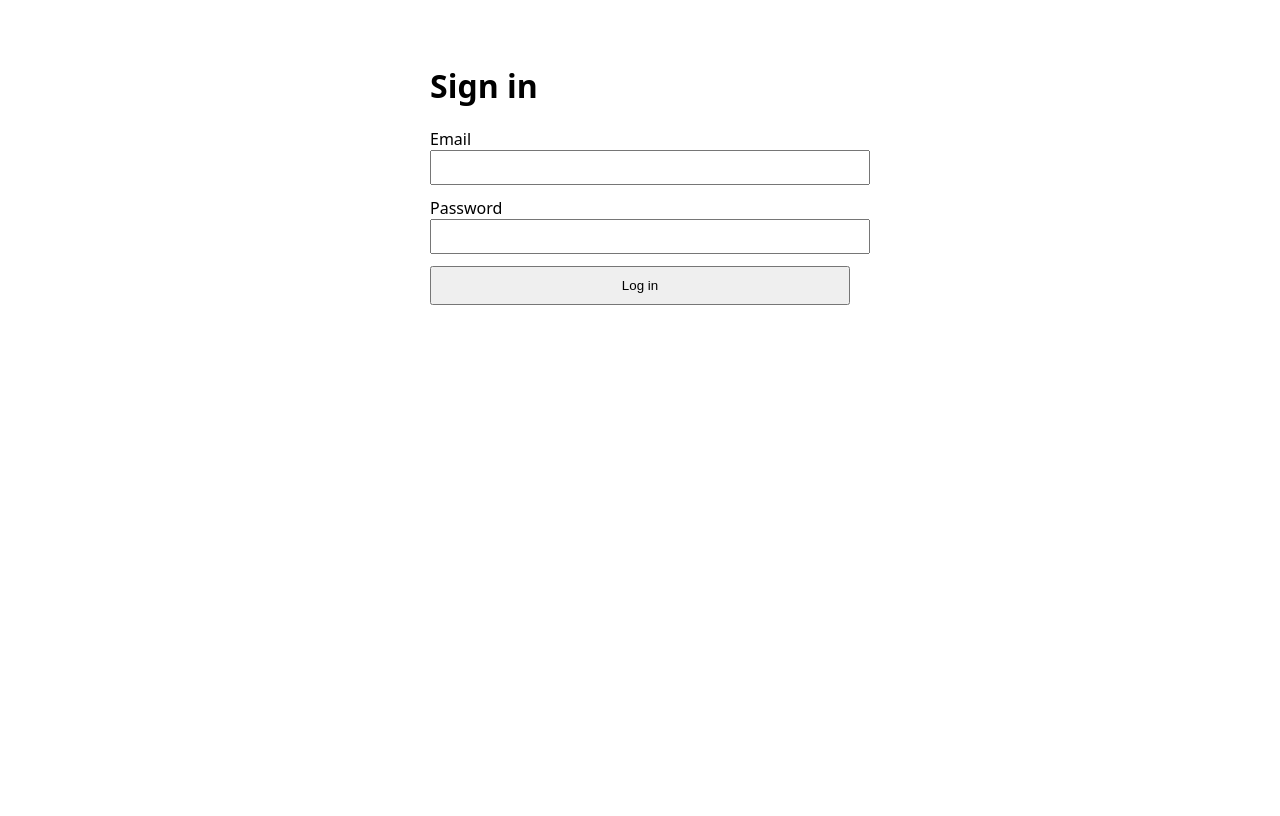
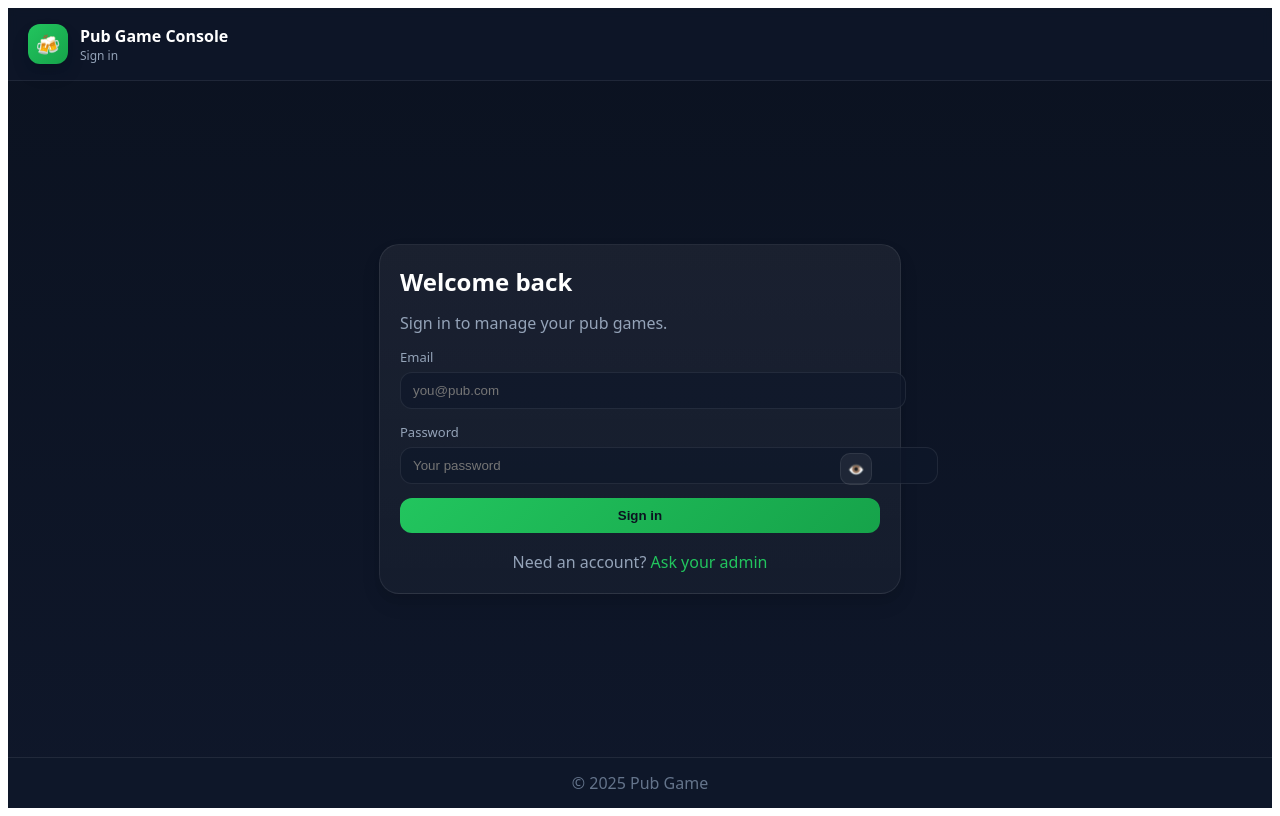
Before and after one commit to Lucasss1997/pub-game-frontend, a React (Create React App) app: page / in a window 1280 px wide. Built offline with nearby package versions, Linux system fonts and the light colour scheme.

Commit message:
Update Login.jsx

```diff
--- a/src/pages/Login.jsx
+++ b/src/pages/Login.jsx
@@ -1,44 +1,199 @@
 import { useState } from 'react';
+import { useNavigate, Link } from 'react-router-dom';
 import { api } from '../lib/api';
 import { setToken } from '../lib/auth';
-import { useNavigate } from 'react-router-dom';
+import TopNav from '../components/TopNav';
 
+// Drop this in as src/pages/Login.jsx
 export default function Login() {
   const nav = useNavigate();
   const [email, setEmail] = useState('');
   const [password, setPassword] = useState('');
+  const [showPwd, setShowPwd] = useState(false);
+  const [loading, setLoading] = useState(false);
   const [err, setErr] = useState('');
 
   const onSubmit = async (e) => {
     e.preventDefault();
     setErr('');
+    if (!email || !password) {
+      setErr('Please enter your email and password.');
+      return;
+    }
     try {
+      setLoading(true);
       const data = await api.post('/api/login', { email, password });
       if (!data?.token) throw new Error('No token returned');
       setToken(data.token);
       nav('/dashboard', { replace: true });
     } catch (e) {
       setErr(e.message || 'Login failed');
+    } finally {
+      setLoading(false);
     }
   };
 
+  const s = getStyles();
+
   return (
-    <div style={{ maxWidth: 420, margin: '4rem auto', fontFamily: 'system-ui, sans-serif' }}>
-      <h1>Sign in</h1>
-      <form onSubmit={onSubmit} style={{ display: 'grid', gap: 12, marginTop: 16 }}>
-        <label>
-          <div>Email</div>
-          <input value={email} onChange={e=>setEmail(e.target.value)} type="email" required
-                 style={{ width:'100%', padding:8 }} />
-        </label>
-        <label>
-          <div>Password</div>
-          <input value={password} onChange={e=>setPassword(e.target.value)} type="password" required
-                 style={{ width:'100%', padding:8 }} />
-        </label>
-        <button type="submit" style={{ padding:10 }}>Log in</button>
-        {err && <div style={{ color:'crimson' }}>{err}</div>}
-      </form>
+    <div style={s.shell}>
+      {/* Top navigation (shared) */}
+      <TopNav title="Sign in" hideLogout />
+
+      <main style={s.main}>
+        <form onSubmit={onSubmit} style={s.card}>
+          <h1 style={s.title}>Welcome back</h1>
+          <p style={s.subtext}>Sign in to manage your pub games.</p>
+
+          {err && <div style={s.alertError}>{err}</div>}
+
+          <label style={s.field}>
+            <span style={s.label}>Email</span>
+            <input
+              style={s.input}
+              type="email"
+              value={email}
+              onChange={(e) => setEmail(e.target.value)}
+              placeholder="you@pub.com"
+              autoComplete="email"
+              required
+            />
+          </label>
+
+          <label style={s.field}>
+            <span style={s.label}>Password</span>
+            <div style={{ position: 'relative' }}>
+              <input
+                style={{ ...s.input, paddingRight: 44 }}
+                type={showPwd ? 'text' : 'password'}
+                value={password}
+                onChange={(e) => setPassword(e.target.value)}
+                placeholder="Your password"
+                autoComplete="current-password"
+                required
+              />
+              <button
+                type="button"
+                onClick={() => setShowPwd((v) => !v)}
+                style={s.revealBtn}
+                aria-label={showPwd ? 'Hide password' : 'Show password'}
+              >
+                {showPwd ? '🙈' : '👁️'}
+              </button>
+            </div>
+          </label>
+
+          <button type="submit" style={s.submit} disabled={loading}>
+            {loading ? 'Signing in…' : 'Sign in'}
+          </button>
+
+          <div style={s.metaRow}>
+            <span style={s.muted}>Need an account?</span>{' '}
+            <Link to="#" style={s.link} onClick={(e) => e.preventDefault()}>
+              Ask your admin
+            </Link>
+          </div>
+        </form>
+      </main>
+
+      <footer style={s.footer}>
+        <span>© {new Date().getFullYear()} Pub Game</span>
+      </footer>
     </div>
   );
 }
+
+function getStyles() {
+  const shadow = '0 10px 20px rgba(0,0,0,0.08), 0 6px 6px rgba(0,0,0,0.05)';
+  const font = 'system-ui, -apple-system, Segoe UI, Roboto, Helvetica, Arial, sans-serif';
+
+  const colors = {
+    bg1: '#0b1220',
+    bg2: '#0f172a',
+    panel: 'linear-gradient(180deg, rgba(255,255,255,0.06), rgba(255,255,255,0.03))',
+    border: 'rgba(255,255,255,0.08)',
+    text: '#e5e7eb',
+    sub: '#94a3b8',
+    brandStart: '#22c55e',
+    brandEnd: '#16a34a',
+  };
+
+  return {
+    shell: {
+      minHeight: '100vh',
+      background: `linear-gradient(180deg, ${colors.bg1} 0%, ${colors.bg2} 100%)`,
+      color: colors.text,
+      fontFamily: font,
+      display: 'grid',
+      gridTemplateRows: 'auto 1fr auto',
+    },
+    main: { display: 'grid', placeItems: 'center', padding: 20 },
+
+    card: {
+      width: 'min(480px, 92vw)',
+      background: colors.panel,
+      border: `1px solid ${colors.border}`,
+      borderRadius: 20,
+      boxShadow: shadow,
+      padding: 20,
+      display: 'grid',
+      gap: 14,
+    },
+    title: { margin: 0, fontSize: 24, fontWeight: 800, color: '#fff' },
+    subtext: { margin: 0, color: '#94a3b8' },
+
+    field: { display: 'grid', gap: 6 },
+    label: { fontSize: 13, color: '#94a3b8' },
+    input: {
+      width: '100%',
+      padding: '10px 12px',
+      borderRadius: 12,
+      border: `1px solid ${colors.border}`,
+      outline: 'none',
+      background: 'rgba(15,23,42,0.7)',
+      color: '#e5e7eb',
+    },
+    revealBtn: {
+      position: 'absolute',
+      right: 8,
+      top: 6,
+      height: 32,
+      width: 32,
+      borderRadius: 10,
+      border: `1px solid ${colors.border}`,
+      background: 'rgba(255,255,255,0.06)',
+      color: '#e5e7eb',
+      cursor: 'pointer',
+    },
+
+    submit: {
+      padding: '10px 14px',
+      borderRadius: 12,
+      border: 'none',
+      background: `linear-gradient(135deg, ${colors.brandStart}, ${colors.brandEnd})`,
+      color: '#0b1220',
+      fontWeight: 800,
+      cursor: 'pointer',
+    },
+
+    metaRow: { textAlign: 'center', marginTop: 4 },
+    muted: { color: '#94a3b8' },
+    link: { color: '#22c55e', textDecoration: 'none' },
+
+    alertError: {
+      background: 'rgba(239,68,68,0.12)',
+      border: '1px solid rgba(239,68,68,0.35)',
+      color: '#fecaca',
+      padding: 10,
+      borderRadius: 10,
+    },
+
+    footer: {
+      padding: 14,
+      textAlign: 'center',
+      color: '#64748b',
+      borderTop: `1px solid ${colors.border}`,
+      background: 'rgba(15, 23, 42, 0.7)',
+    },
+  };
+}
```
